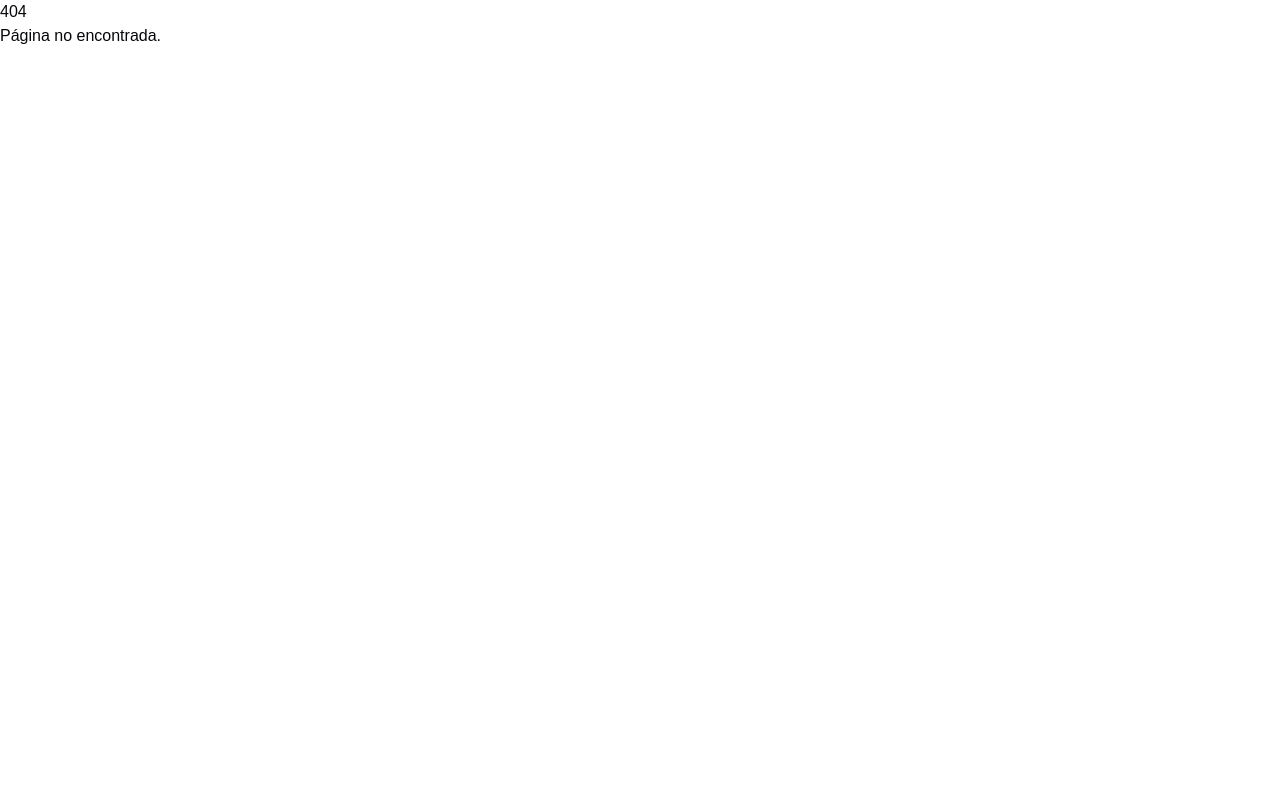
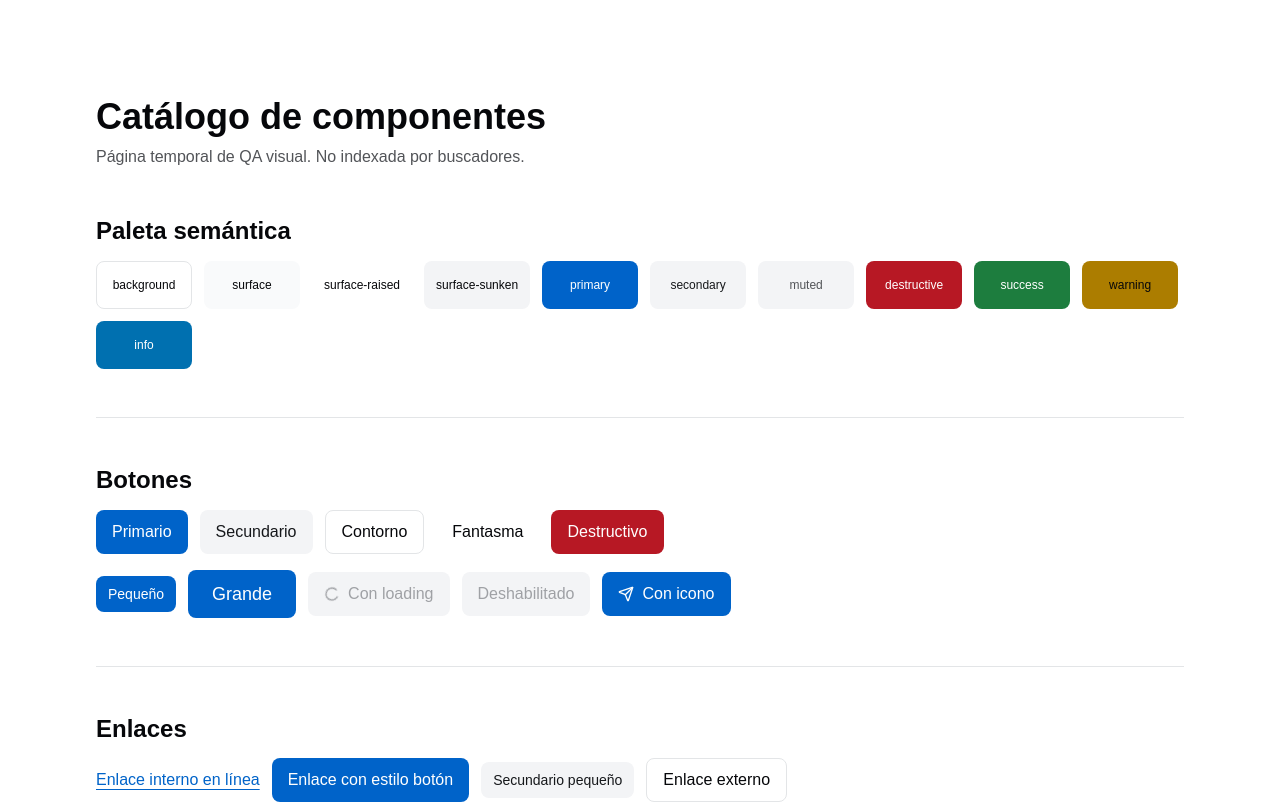
Before and after one commit to Iniciativas-Alexendros/nuevowebsite-alexendrosdev, a Next.js app: page /catalog in a window 1280 px wide. Before the commit this address had no page. Shown: the top 804 px of the page. Built offline with nearby package versions, Linux system fonts and the light colour scheme; a web font is replaced by a local one.

Commit message:
feat: catálogo temporal de componentes en /catalog
Página de QA visual de los primitivos de Fase 2, no indexada
(metadata robots: noindex, nofollow). Temporal y prescindible.

Traza: ROADMAP §4 tarea 11; REQ-UI-BUTTON-001, REQ-UI-LINK-001,
REQ-UI-FIELD-001; ADR-0004, ADR-0016.

```diff
--- /dev/null
+++ b/src/app/catalog/page.tsx
@@ -0,0 +1,208 @@
+import type { Metadata } from "next";
+import type { ReactNode } from "react";
+import { Search, Send, X } from "lucide-react";
+
+import { Container } from "@/components/layout/container";
+import { Section } from "@/components/layout/section";
+import { Alert } from "@/components/ui/alert";
+import { Badge } from "@/components/ui/badge";
+import { Button } from "@/components/ui/button";
+import { Field } from "@/components/ui/field";
+import { Icon } from "@/components/ui/icon";
+import { IconButton } from "@/components/ui/icon-button";
+import { Input } from "@/components/ui/input";
+import { Link } from "@/components/ui/link";
+import { Separator } from "@/components/ui/separator";
+import { Skeleton } from "@/components/ui/skeleton";
+import { Spinner } from "@/components/ui/spinner";
+import { Textarea } from "@/components/ui/textarea";
+
+export const metadata: Metadata = {
+  title: "Catálogo de componentes",
+  robots: { index: false, follow: false },
+};
+
+function Heading({ children }: { children: ReactNode }) {
+  return <h2 className="text-xl font-semibold text-foreground">{children}</h2>;
+}
+
+function Palette() {
+  const swatches = [
+    { label: "background", className: "bg-background text-foreground border border-border" },
+    { label: "surface", className: "bg-surface text-foreground" },
+    { label: "surface-raised", className: "bg-surface-raised text-foreground" },
+    { label: "surface-sunken", className: "bg-surface-sunken text-foreground" },
+    { label: "primary", className: "bg-primary text-primary-foreground" },
+    { label: "secondary", className: "bg-secondary text-secondary-foreground" },
+    { label: "muted", className: "bg-muted text-muted-foreground" },
+    { label: "destructive", className: "bg-destructive text-destructive-foreground" },
+    { label: "success", className: "bg-success text-success-foreground" },
+    { label: "warning", className: "bg-warning text-warning-foreground" },
+    { label: "info", className: "bg-info text-info-foreground" },
+  ] as const;
+
+  return (
+    <div className="flex flex-wrap gap-3">
+      {swatches.map((swatch) => (
+        <div
+          key={swatch.label}
+          className={`flex h-12 min-w-24 items-center justify-center rounded-md px-3 text-xs font-medium ${swatch.className}`}
+        >
+          {swatch.label}
+        </div>
+      ))}
+    </div>
+  );
+}
+
+export default function CatalogPage() {
+  return (
+    <main>
+      <Section>
+        <Container className="flex flex-col gap-12">
+          <header className="flex flex-col gap-2">
+            <h1 className="text-3xl font-semibold text-foreground">Catálogo de componentes</h1>
+            <p className="text-foreground-muted">
+              Página temporal de QA visual. No indexada por buscadores.
+            </p>
+          </header>
+
+          <section className="flex flex-col gap-4">
+            <Heading>Paleta semántica</Heading>
+            <Palette />
+          </section>
+
+          <Separator />
+
+          <section className="flex flex-col gap-4">
+            <Heading>Botones</Heading>
+            <div className="flex flex-wrap items-center gap-3">
+              <Button>Primario</Button>
+              <Button variant="secondary">Secundario</Button>
+              <Button variant="outline">Contorno</Button>
+              <Button variant="ghost">Fantasma</Button>
+              <Button variant="destructive">Destructivo</Button>
+            </div>
+            <div className="flex flex-wrap items-center gap-3">
+              <Button size="sm">Pequeño</Button>
+              <Button size="lg">Grande</Button>
+              <Button loading>Con loading</Button>
+              <Button disabled>Deshabilitado</Button>
+              <Button>
+                <Icon icon={Send} size="sm" />
+                Con icono
+              </Button>
+            </div>
+          </section>
+
+          <Separator />
+
+          <section className="flex flex-col gap-4">
+            <Heading>Enlaces</Heading>
+            <div className="flex flex-wrap items-center gap-3">
+              <Link href="/">Enlace interno en línea</Link>
+              <Link href="/" variant="primary">
+                Enlace con estilo botón
+              </Link>
+              <Link href="/" variant="secondary" size="sm">
+                Secundario pequeño
+              </Link>
+              <Link href="https://example.com" variant="outline">
+                Enlace externo
+              </Link>
+            </div>
+          </section>
+
+          <Separator />
+
+          <section className="flex flex-col gap-4">
+            <Heading>IconButton</Heading>
+            <div className="flex flex-wrap items-center gap-3">
+              <IconButton icon={Search} label="Buscar" />
+              <IconButton icon={X} label="Cerrar" variant="outline" />
+              <IconButton icon={Search} label="Buscar" size="sm" />
+              <IconButton icon={Search} label="Buscar" size="lg" />
+            </div>
+          </section>
+
+          <Separator />
+
+          <section className="flex flex-col gap-4">
+            <Heading>Badges</Heading>
+            <div className="flex flex-wrap items-center gap-3">
+              <Badge>Predeterminado</Badge>
+              <Badge variant="secondary">Secundario</Badge>
+              <Badge variant="outline">Contorno</Badge>
+              <Badge variant="destructive">Destructivo</Badge>
+            </div>
+          </section>
+
+          <Separator />
+
+          <section className="flex max-w-md flex-col gap-6">
+            <Heading>Campos de formulario</Heading>
+            <Field id="catalog-name" label="Nombre" required help="Cómo te llamamos.">
+              <Input placeholder="Nombre y apellidos" />
+            </Field>
+            <Field id="catalog-email" label="Correo" error="Introduce un correo válido.">
+              <Input type="email" placeholder="correo@ejemplo.com" />
+            </Field>
+            <Field id="catalog-message" label="Mensaje">
+              <Textarea placeholder="Escribe tu mensaje…" />
+            </Field>
+            <Input disabled placeholder="Campo deshabilitado" />
+          </section>
+
+          <Separator />
+
+          <section className="flex max-w-xl flex-col gap-4">
+            <Heading>Alertas</Heading>
+            <Alert variant="default" title="Información">
+              Mensaje informativo genérico.
+            </Alert>
+            <Alert variant="info" title="Aviso">
+              Mensaje informativo de contexto.
+            </Alert>
+            <Alert variant="success" title="Correcto">
+              La operación se completó.
+            </Alert>
+            <Alert variant="warning" title="Atención">
+              Revisa antes de continuar.
+            </Alert>
+            <Alert variant="destructive" title="Error">
+              Algo salió mal.
+            </Alert>
+          </section>
+
+          <Separator />
+
+          <section className="flex flex-col gap-4">
+            <Heading>Esqueleto de carga</Heading>
+            <div className="flex flex-col gap-3">
+              <Skeleton className="h-4 w-full" />
+              <Skeleton className="h-4 w-3/4" />
+              <Skeleton className="h-32 w-full" />
+            </div>
+          </section>
+
+          <Separator />
+
+          <section className="flex flex-col gap-4">
+            <Heading>Separador y spinner</Heading>
+            <div className="flex h-16 items-center gap-4">
+              <span className="text-foreground-muted">Horizontal</span>
+              <Separator className="flex-1" />
+              <Separator orientation="vertical" className="h-8" />
+              <span className="text-foreground-muted">Vertical</span>
+            </div>
+            <div className="flex items-center gap-4">
+              <Spinner size="sm" label="Cargando (pequeño)" />
+              <Spinner />
+              <Spinner size="lg" label="Cargando (grande)" />
+            </div>
+          </section>
+        </Container>
+      </Section>
+    </main>
+  );
+}
```
